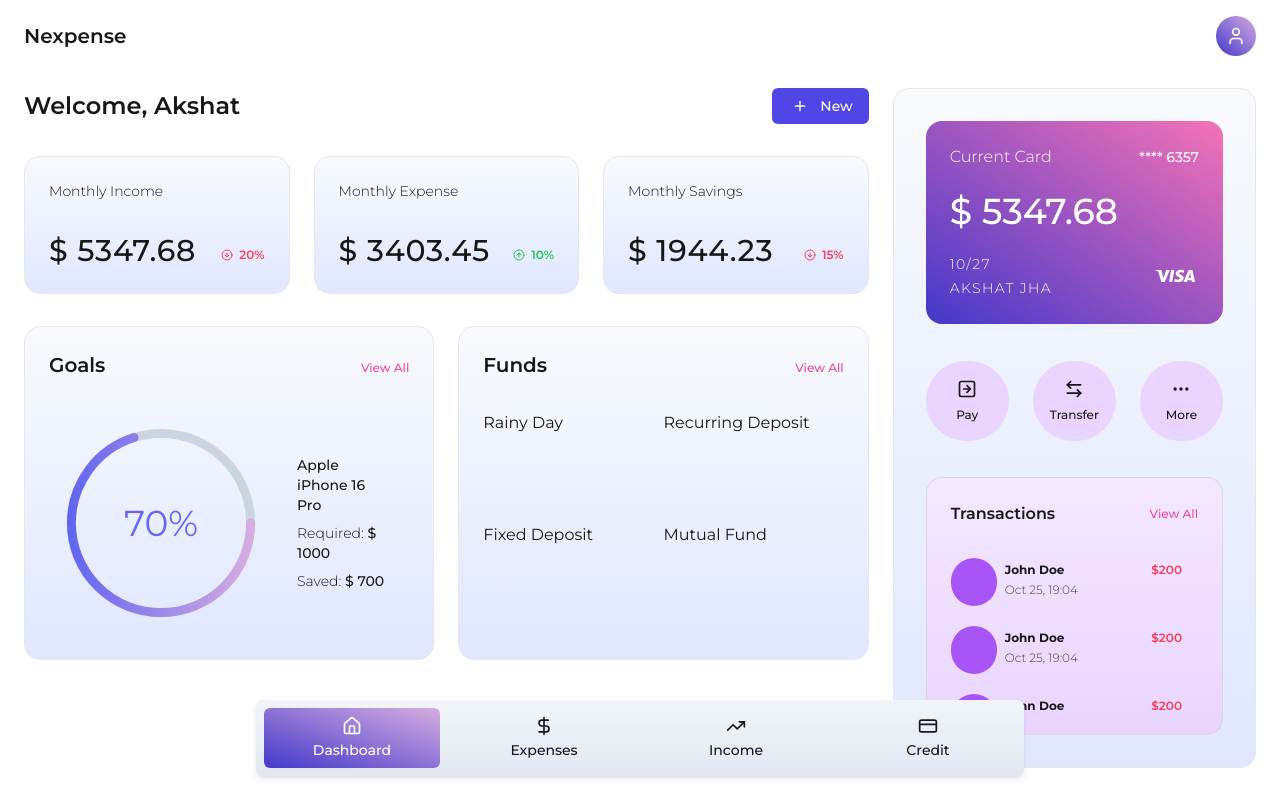
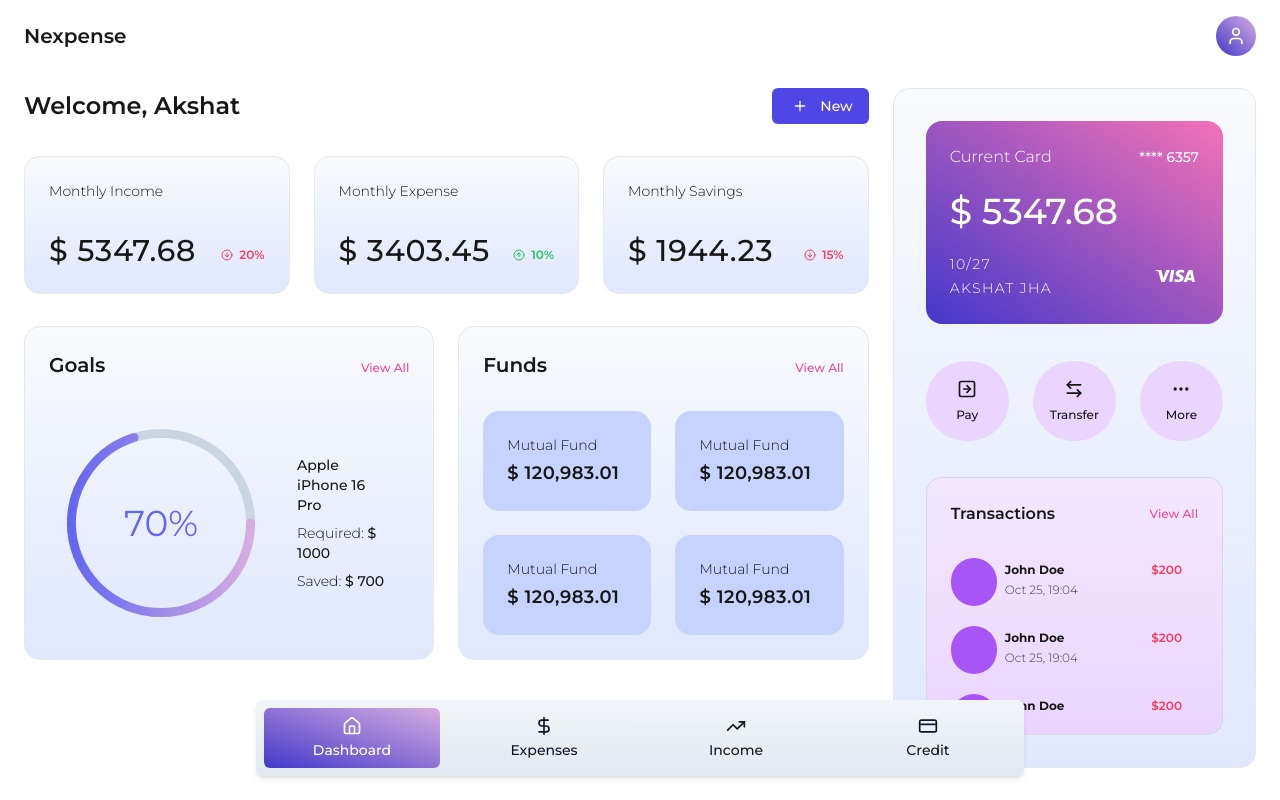
Before and after one commit to AkshatJha21/personal-finance, a Next.js app: page / in a window 1280 px wide. Built offline with nearby package versions, Linux system fonts and the light colour scheme.

Commit message:
Funds section created

```diff
--- a/components/custom/DashboardGrid.tsx
+++ b/components/custom/DashboardGrid.tsx
@@ -1,4 +1,4 @@
-import { ArrowDownCircle, ArrowLeftRight, ArrowUpCircle, MoreHorizontal, PlusIcon, SquareArrowRight } from "lucide-react"
+import { ArrowDownCircle, ArrowLeftRight, ArrowUpCircle, DollarSign, MoreHorizontal, PiggyBank, PlusIcon, SquareArrowRight } from "lucide-react"
 
 const DashboardGrid = () => {
   return (
@@ -82,11 +82,11 @@ const DashboardGrid = () => {
                         <p className="text-xl font-semibold">Funds</p>
                         <button className="text-xs font-medium dark:text-pink-400 text-pink-500 hover:underline">View All</button>
                     </div>
-                    <div className="grid grid-cols-2 h-full">
-                        <p>Rainy Day</p>
-                        <p>Recurring Deposit</p>
-                        <p>Fixed Deposit</p>
-                        <p>Mutual Fund</p>
+                    <div className="grid grid-cols-1 md:grid-cols-2 h-full gap-6">
+                        <FundCard />
+                        <FundCard />
+                        <FundCard />
+                        <FundCard />
                     </div>
                 </div>
             </div>
@@ -149,7 +149,7 @@ const TransactionHistory = () => {
                 <p className="font-semibold">Transactions</p>
                 <button className="text-xs font-medium dark:text-pink-400 text-pink-500 hover:underline">View All</button>
             </div>
-            <div className="flex flex-col w-full pt-6 overflow-y-scroll gap-y-1 scrollbar-thin scrollbar-thumb-black/10 scrollbar-track-transparent dark:scrollbar-thumb-white/15 dark:scrollbar-track-transparent">
+            <div className="flex flex-col w-full mt-6 overflow-y-scroll gap-y-1 scrollbar-thin scrollbar-thumb-black/10 scrollbar-track-transparent dark:scrollbar-thumb-white/15 dark:scrollbar-track-transparent">
                 <Transaction />
                 <Transaction />
                 <Transaction />
@@ -173,3 +173,12 @@ const Transaction = () => {
         </div>
     )
 }
+
+const FundCard = () => {
+    return (
+        <div className="flex flex-col items-start gap-y-1 bg-indigo-200 dark:bg-white/10 rounded-2xl p-6">
+            <p className="text-sm font-light">Mutual Fund</p>
+            <p className="text-lg tracking-wide font-semibold">$ 120,983.01</p>
+        </div>
+    )
+}
```
